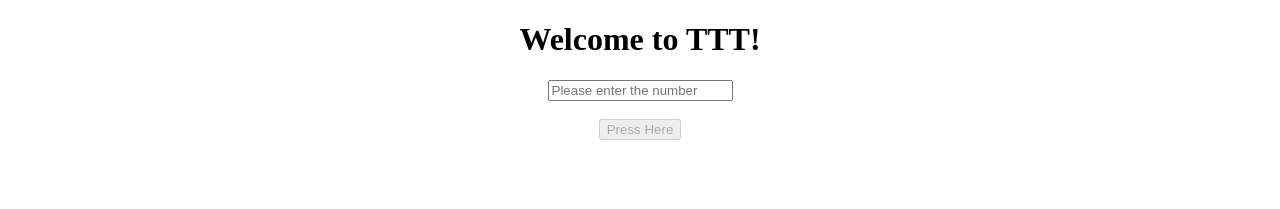
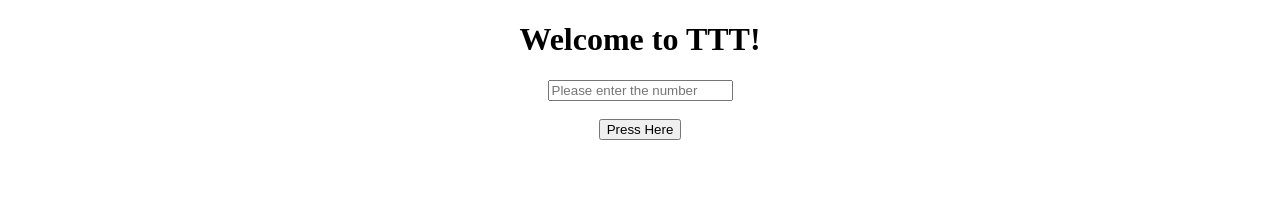
Before and after one commit to sush0408/tttfrontend, an Angular app: page / in a window 1280 px wide. Shown: the top 209 px of the page. Built offline with nearby package versions, Linux system fonts and the light colour scheme.

Commit message:
Update app.component.html

```diff
--- a/src/app/app.component.html
+++ b/src/app/app.component.html
@@ -7,7 +7,7 @@
 <br>
 <br>
 
-<button (click)="callServer()" [disabled]="!num>0">Press Here</button>
+<button (click)="callServer()" [disabled]="num">Press Here</button>
 <br><br>
 <div style="margin-left:5%" *ngIf="words.length>0">
 <table [border]="1" >
```
